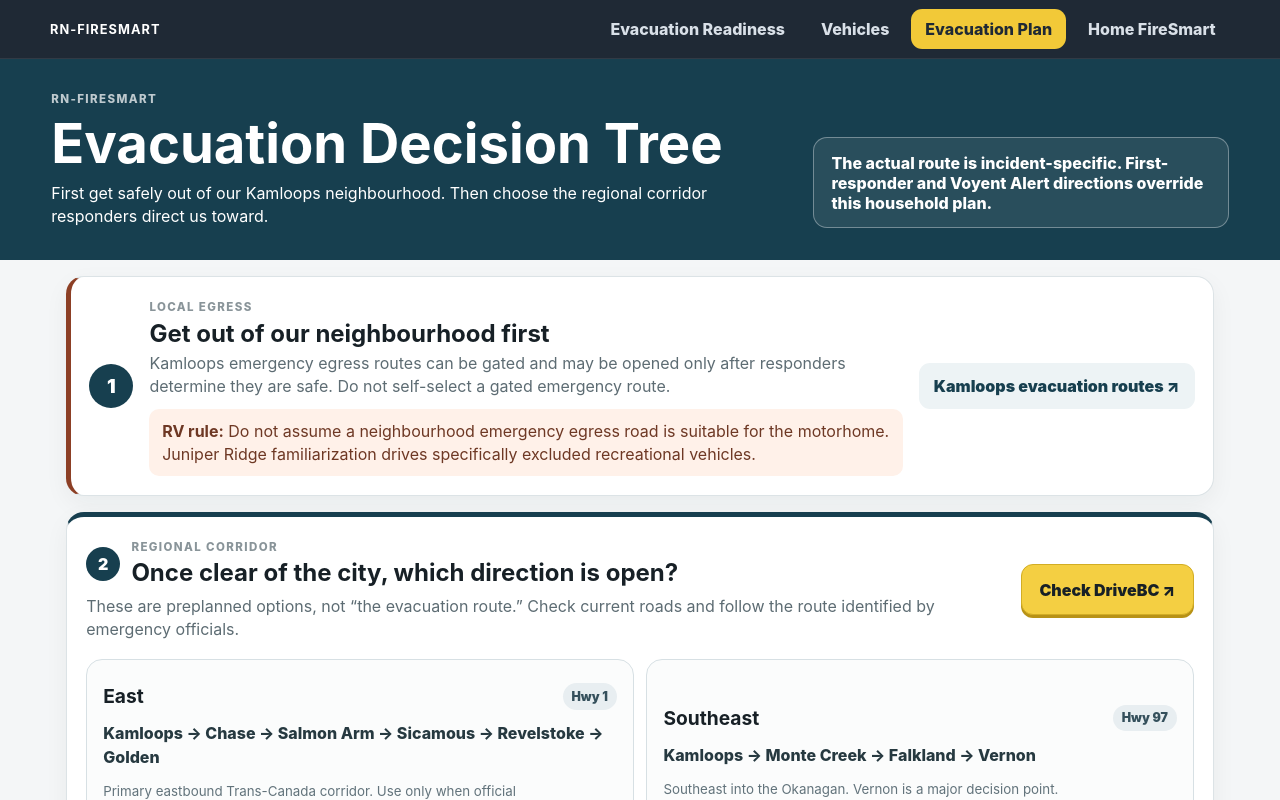
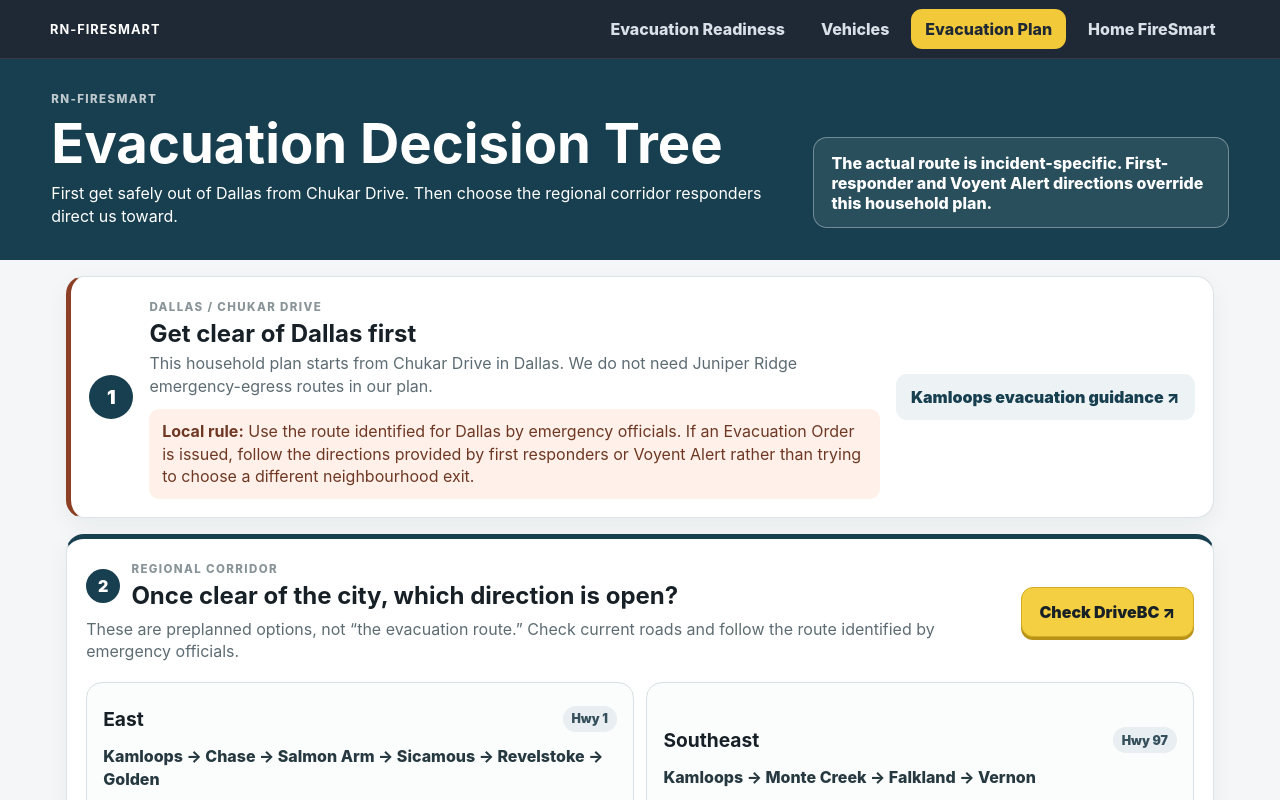
Before and after one commit to ITKPC/RN-FireSmart, a React (Vite) app: page / in a window 1280 px wide. Both pictures are taken after a click on the button "Evacuation Plan". Shown: the top 800 px of the page. Built offline with nearby package versions, Linux system fonts and the light colour scheme.

Commit message:
Scope local egress to Dallas and Chukar Drive

```diff
--- a/src/EvacuationPlan.tsx
+++ b/src/EvacuationPlan.tsx
@@ -194,7 +194,7 @@ export default function EvacuationPlan() {
         <div>
           <p className="evac-kicker">RN-FireSmart</p>
           <h1>Evacuation Decision Tree</h1>
-          <p>First get safely out of our Kamloops neighbourhood. Then choose the regional corridor responders direct us toward.</p>
+          <p>First get safely out of Dallas from Chukar Drive. Then choose the regional corridor responders direct us toward.</p>
         </div>
         <div className="evac-rule">The actual route is incident-specific. First-responder and Voyent Alert directions override this household plan.</div>
       </header>
@@ -203,12 +203,12 @@ export default function EvacuationPlan() {
         <section className="local-egress-panel">
           <div className="layer-number">1</div>
           <div>
-            <p className="evac-kicker">Local egress</p>
-            <h2>Get out of our neighbourhood first</h2>
-            <p>Kamloops emergency egress routes can be gated and may be opened only after responders determine they are safe. Do not self-select a gated emergency route.</p>
-            <div className="local-warning"><strong>RV rule:</strong> Do not assume a neighbourhood emergency egress road is suitable for the motorhome. Juniper Ridge familiarization drives specifically excluded recreational vehicles.</div>
+            <p className="evac-kicker">Dallas / Chukar Drive</p>
+            <h2>Get clear of Dallas first</h2>
+            <p>This household plan starts from Chukar Drive in Dallas. We do not need Juniper Ridge emergency-egress routes in our plan.</p>
+            <div className="local-warning"><strong>Local rule:</strong> Use the route identified for Dallas by emergency officials. If an Evacuation Order is issued, follow the directions provided by first responders or Voyent Alert rather than trying to choose a different neighbourhood exit.</div>
           </div>
-          <a className="city-button" href="https://www.kamloops.ca/public-safety/emergency-management/emergency-preparedness" target="_blank" rel="noopener noreferrer">Kamloops evacuation routes ↗</a>
+          <a className="city-button" href="https://www.kamloops.ca/public-safety/emergency-management/emergency-preparedness" target="_blank" rel="noopener noreferrer">Kamloops evacuation guidance ↗</a>
         </section>
 
         <section className="decision-panel">
```
